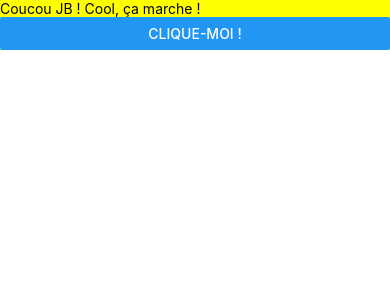
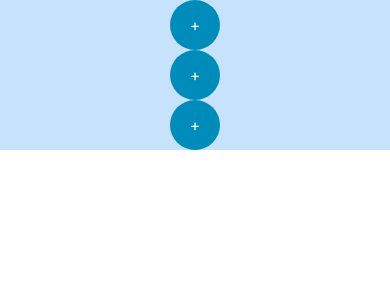
Before and after one commit to Spt117/native-app, a React Native app: screen / in a window 390 px wide. Shown: the top 300 px of the page. Built offline with nearby package versions, Linux system fonts and the light colour scheme.

Commit message:
Boutons home OK

```diff
--- a/App.jsx
+++ b/App.jsx
@@ -1,5 +1,5 @@
 import { SafeAreaProvider, SafeAreaView } from "react-native-safe-area-context";
-import Human from "./src/components/Human";
+import Human from "./src/components/Home";
 import { MyContextProvider } from "./src/context/AppContext";
 
 export default function App() {
--- a/App.style.js
+++ b/App.style.js
@@ -2,6 +2,24 @@ import { StyleSheet } from "react-native";
 
 export const style = StyleSheet.create({
     container: {
-        backgroundColor: "yellow",
+        backgroundColor: "rgba(142, 197, 252, 0.5);",
+        display: "flex",
+        justifyContent: "space-evenly",
+        alignItems: "center",
+        height: "100%",
+    },
+    button: {
+        display: "flex",
+        height: 50,
+        width: 50,
+        justifyContent: "center",
+        alignItems: "center",
+        padding: 10,
+        borderRadius: 25,
+        backgroundColor: "#008CBA",
+    },
+    textButton: {
+        fontSize: 16,
+        color: "#fff",
     },
 });
--- /dev/null
+++ b/src/components/Home.jsx
@@ -0,0 +1,18 @@
+import { TouchableOpacity, View, Text } from "react-native";
+import { style } from "../../App.style.js";
+
+export default function Home() {
+    return (
+        <View style={style.container}>
+            <TouchableOpacity style={style.button}>
+                <Text style={style.textButton}>+</Text>
+            </TouchableOpacity>
+            <TouchableOpacity style={style.button}>
+                <Text style={style.textButton}>+</Text>
+            </TouchableOpacity>
+            <TouchableOpacity style={style.button}>
+                <Text style={style.textButton}>+</Text>
+            </TouchableOpacity>
+        </View>
+    );
+}
--- a/src/components/Human.jsx
+++ /dev/null
@@ -1,17 +0,0 @@
-import { Button, Text, View } from "react-native";
-import { style } from "../../App.style.js";
-import { useEffect } from "react";
-import { useMyContext } from "../context/AppContext";
-
-export default function Human() {
-    const { myButton, setMyButton } = useMyContext();
-
-    return (
-        <View style={style.container}>
-            <Text>Coucou JB ! Cool, ça marche !</Text>
-            <Button title="Clique-moi !" onPress={() => setMyButton(true)} />
-
-            {myButton && <Text>OK</Text>}
-        </View>
-    );
-}
--- a/src/context/AppContext.jsx
+++ b/src/context/AppContext.jsx
@@ -3,16 +3,21 @@ import React, { createContext, useContext, useState } from "react";
 const MyContext = createContext({
     myButton: false,
     setMyButton: () => {},
+    myAppState: 0,
+    setMyAppState: () => {},
 });
 
 export const MyContextProvider = ({ children }) => {
     const [myButton, setMyButton] = useState(false);
+    const [myAppState, setMyAppState] = useState(0);
 
     return (
         <MyContext.Provider
             value={{
                 myButton,
                 setMyButton,
+                myAppState,
+                setMyAppState,
             }}
         >
             {children}
```
